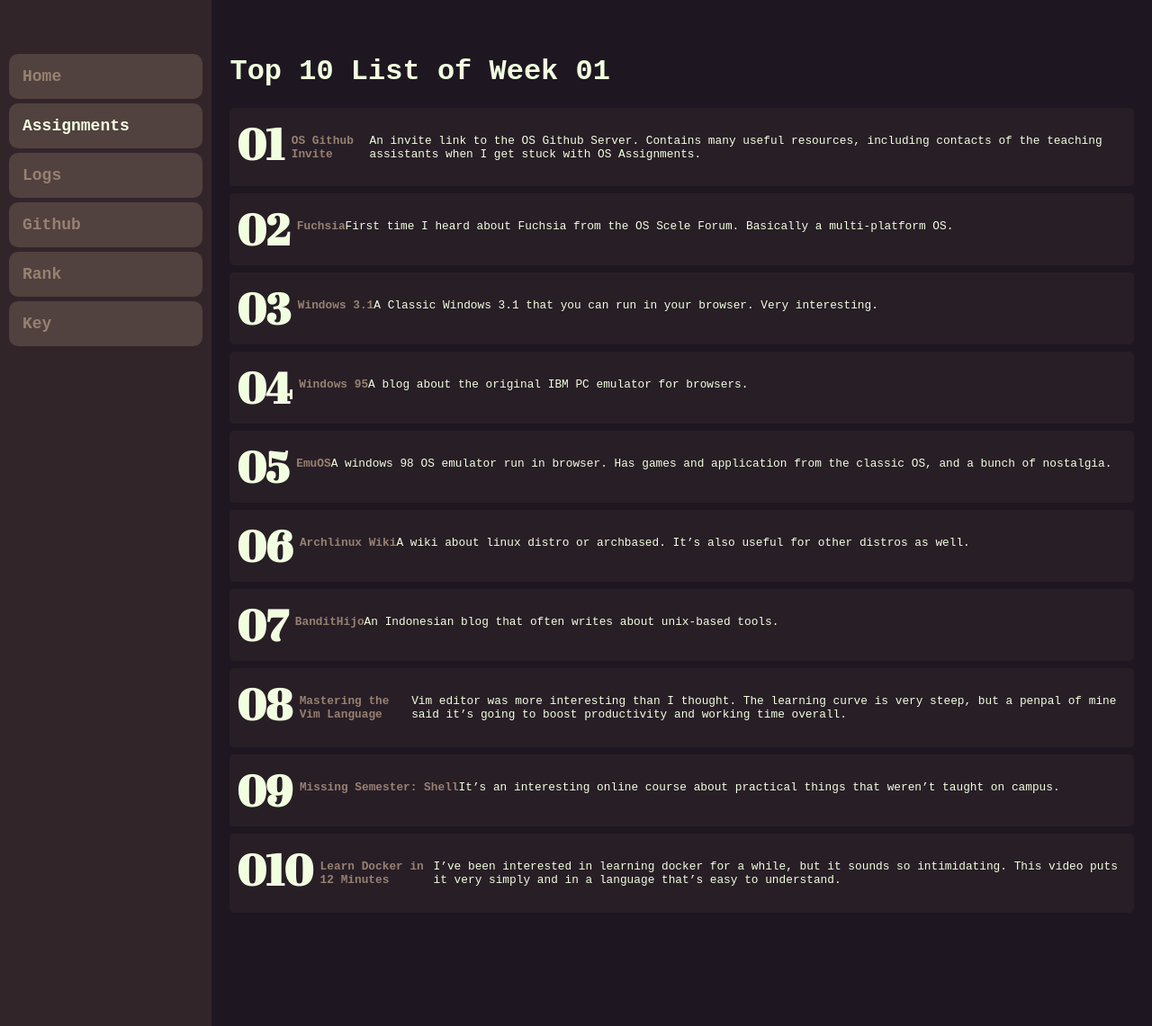
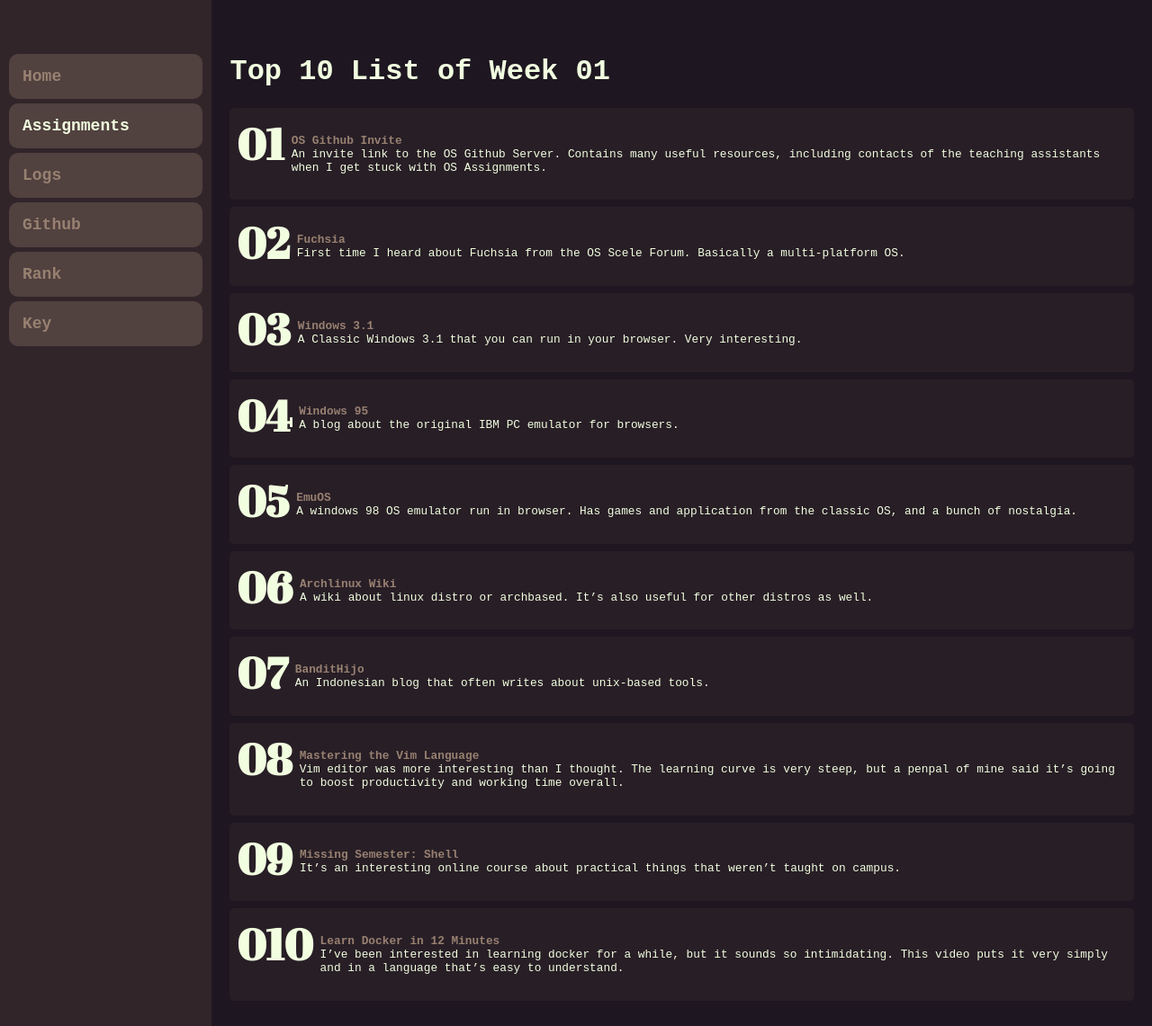
Before and after one commit to asfiowilma/os211, a Jekyll site: the page built from w01.md, in a window 1280 px wide. Shown: the whole page at 90% size. Built offline with Jekyll 4.4.1, drawn with Linux system fonts in a browser that asks for light colours.

Commit message:
OS211 asfiowilma

```diff
--- a/assets/css/style.css
+++ b/assets/css/style.css
@@ -144,6 +144,6 @@
 }
 
 .dropdown:hover .dropdown-content {
-    height: 20px;
+    height: 50px;
     margin-bottom: 5px;
 }
--- a/w01.md
+++ b/w01.md
@@ -6,41 +6,41 @@
 # Top 10 List of Week 01
 
 1. [OS Github Invite](https://discord.gg/Vr9YdSCY)
-
+    <br>
     An invite link to the OS Github Server. Contains many useful resources, including contacts of the teaching assistants when I get stuck with OS Assignments.
 
 2. [Fuchsia](https://fuchsia.dev/)
-
+    <br>
     First time I heard about Fuchsia from the OS Scele Forum. Basically a multi-platform OS.
 
 3. [Windows 3.1](https://classicreload.com/win3x-windows-31.html)
-
+    <br>
     A Classic Windows 3.1 that you can run in your browser. Very interesting.
 
 4. [Windows 95](https://www.pcjs.org/blog/2015/09/21/)
-
+    <br>
     A blog about the original IBM PC emulator for browsers.
 
 5. [EmuOS](https://emupedia.net/beta/emuos/)
-
+    <br>
     A windows 98 OS emulator run in browser. Has games and application from the classic OS, and a bunch of nostalgia.
 
 6. [Archlinux Wiki](https://wiki.archlinux.org/)
-
+    <br>
     A wiki about linux distro or archbased. It's also useful for other distros as well.
 
 7. [BanditHijo](https://bandithijo.github.io/blog/)
-
+    <br>
     An Indonesian blog that often writes about unix-based tools.
 
 8. [Mastering the Vim Language](https://www.youtube.com/watch?v=wlR5gYd6um0)
-
+    <br>
     Vim editor was more interesting than I thought. The learning curve is very steep, but a penpal of mine said it's going to boost productivity and working time overall.
 
 9. [Missing Semester: Shell](https://missing.csail.mit.edu/2020/course-shell/)
-
+    <br>
     It's an interesting online course about practical things that weren't taught on campus.
 
 10. [Learn Docker in 12 Minutes](https://www.youtube.com/watch?v=YFl2mCHdv24)
-
+    <br>
     I've been interested in learning docker for a while, but it sounds so intimidating. This video puts it very simply and in a language that's easy to understand.
```
Also changed, not shown: w02.md (+0 -1 lines).
